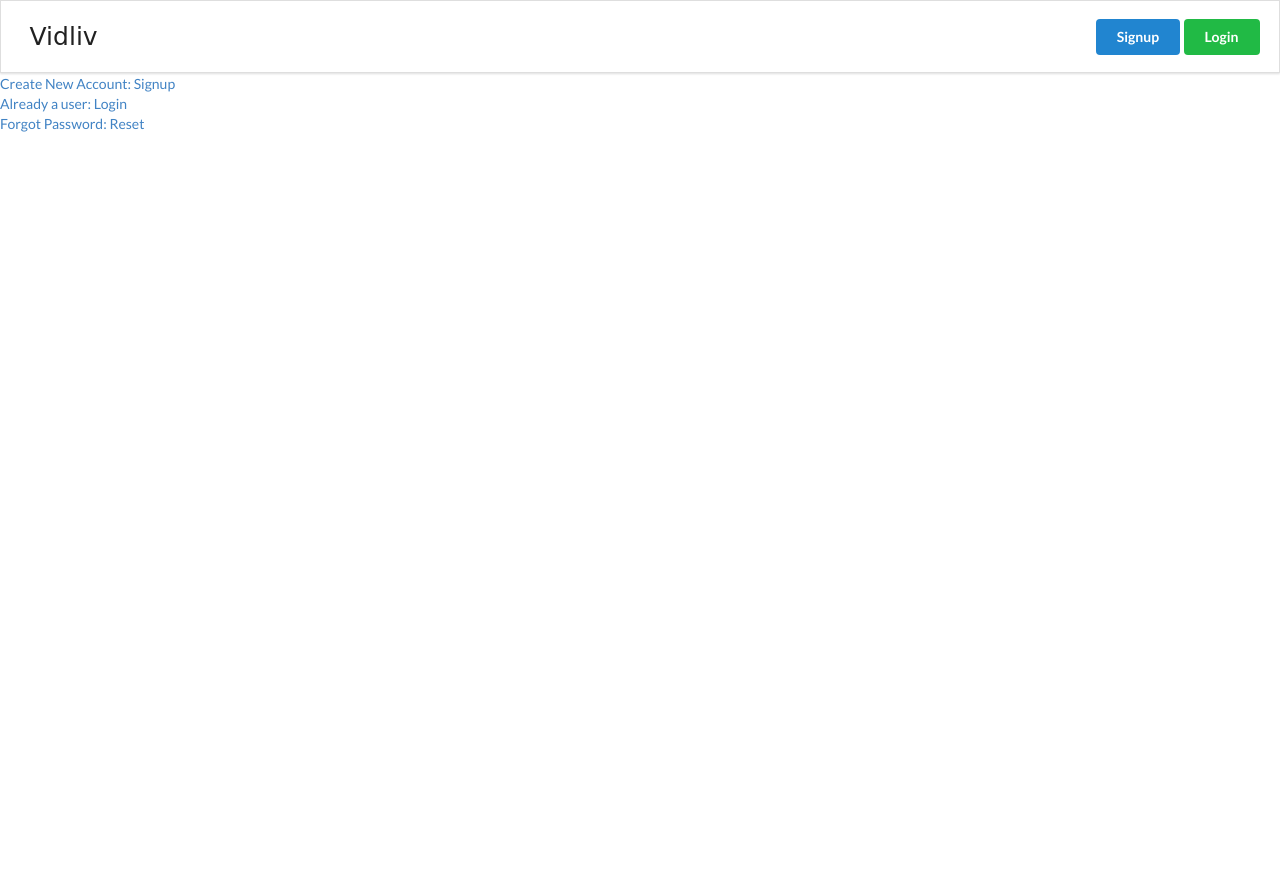
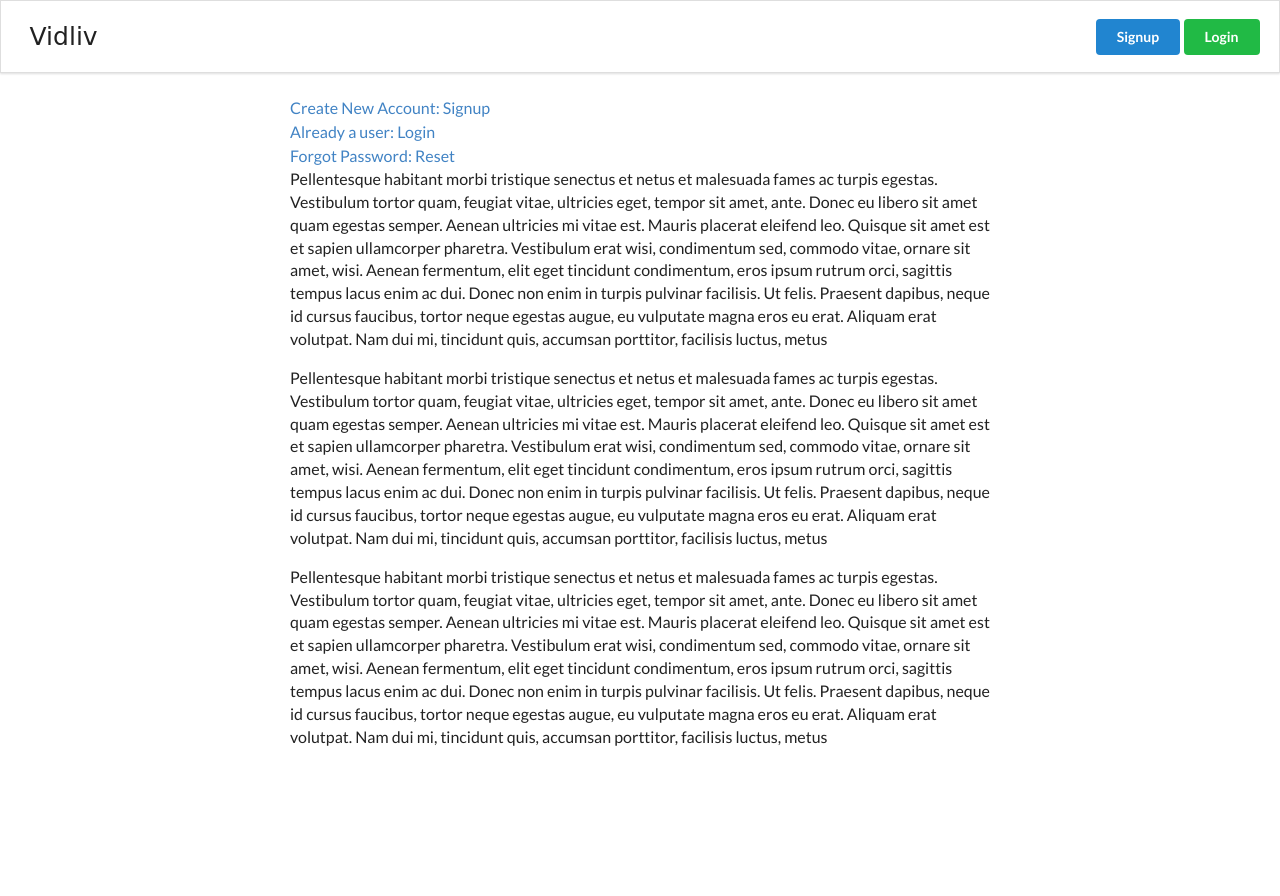
Before and after one commit to IOEWRC/vidliv, a Django app: page / in a window 1280 px wide. Before the commit the page ends 132 px from the top, so only its background shows below. Run offline with Django 3.2, Linux system fonts and the light colour scheme; some web fonts are replaced.

Commit message:
Sample Landing page added

```diff
--- a/templates/landingpage.html
+++ b/templates/landingpage.html
@@ -1,8 +1,13 @@
 {% extends 'base.html' %}
 
 {% block content %}
-    <p><h1>VidLIV: Live Video Streaming and Broadcasting</h1></p>
+<div class="ui main text container">
+    <!-- <h1 class="ui header">VidLIV: Live Video Streaming and Broadcasting</h1> -->
     <a href="{% url 'registration_register' %}">Create New Account: Signup</a></br>
     <a href="{% url 'auth_login' %}">Already a user: Login</a><br>
     <a href="{% url 'auth_password_reset' %}">Forgot Password: Reset</a>
+    <p>Pellentesque habitant morbi tristique senectus et netus et malesuada fames ac turpis egestas. Vestibulum tortor quam, feugiat vitae, ultricies eget, tempor sit amet, ante. Donec eu libero sit amet quam egestas semper. Aenean ultricies mi vitae est. Mauris placerat eleifend leo. Quisque sit amet est et sapien ullamcorper pharetra. Vestibulum erat wisi, condimentum sed, commodo vitae, ornare sit amet, wisi. Aenean fermentum, elit eget tincidunt condimentum, eros ipsum rutrum orci, sagittis tempus lacus enim ac dui. Donec non enim in turpis pulvinar facilisis. Ut felis. Praesent dapibus, neque id cursus faucibus, tortor neque egestas augue, eu vulputate magna eros eu erat. Aliquam erat volutpat. Nam dui mi, tincidunt quis, accumsan porttitor, facilisis luctus, metus</p>
+    <p>Pellentesque habitant morbi tristique senectus et netus et malesuada fames ac turpis egestas. Vestibulum tortor quam, feugiat vitae, ultricies eget, tempor sit amet, ante. Donec eu libero sit amet quam egestas semper. Aenean ultricies mi vitae est. Mauris placerat eleifend leo. Quisque sit amet est et sapien ullamcorper pharetra. Vestibulum erat wisi, condimentum sed, commodo vitae, ornare sit amet, wisi. Aenean fermentum, elit eget tincidunt condimentum, eros ipsum rutrum orci, sagittis tempus lacus enim ac dui. Donec non enim in turpis pulvinar facilisis. Ut felis. Praesent dapibus, neque id cursus faucibus, tortor neque egestas augue, eu vulputate magna eros eu erat. Aliquam erat volutpat. Nam dui mi, tincidunt quis, accumsan porttitor, facilisis luctus, metus</p>
+    <p>Pellentesque habitant morbi tristique senectus et netus et malesuada fames ac turpis egestas. Vestibulum tortor quam, feugiat vitae, ultricies eget, tempor sit amet, ante. Donec eu libero sit amet quam egestas semper. Aenean ultricies mi vitae est. Mauris placerat eleifend leo. Quisque sit amet est et sapien ullamcorper pharetra. Vestibulum erat wisi, condimentum sed, commodo vitae, ornare sit amet, wisi. Aenean fermentum, elit eget tincidunt condimentum, eros ipsum rutrum orci, sagittis tempus lacus enim ac dui. Donec non enim in turpis pulvinar facilisis. Ut felis. Praesent dapibus, neque id cursus faucibus, tortor neque egestas augue, eu vulputate magna eros eu erat. Aliquam erat volutpat. Nam dui mi, tincidunt quis, accumsan porttitor, facilisis luctus, metus</p>
+</div>
 {% endblock %}
```
